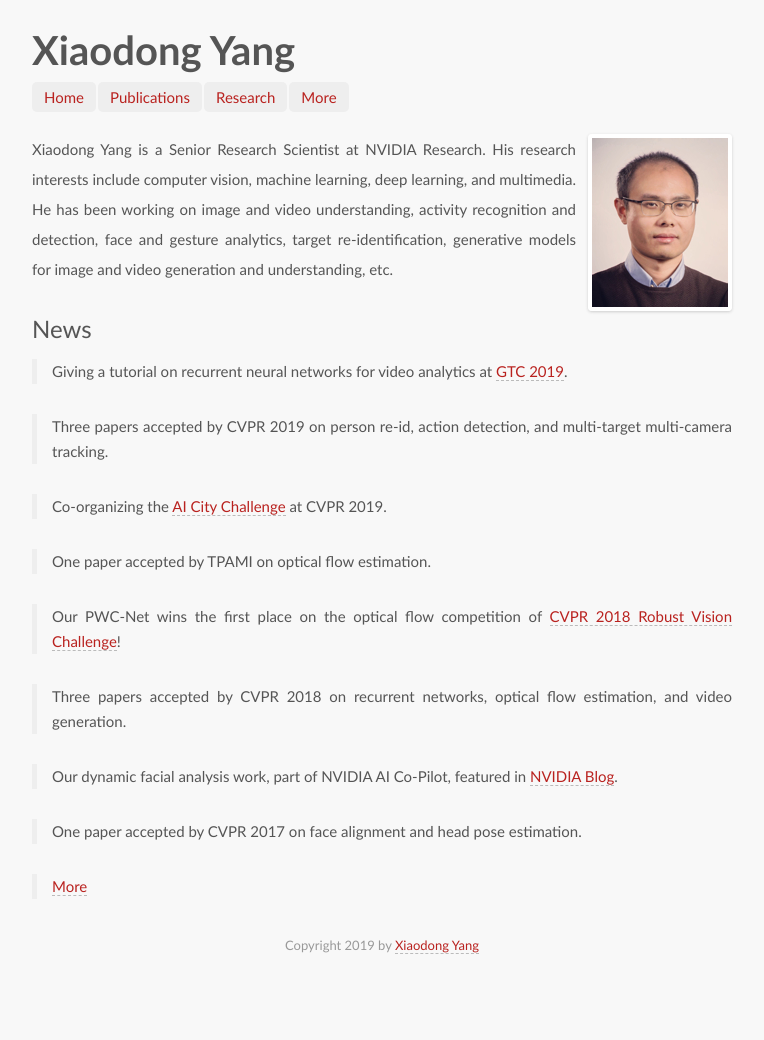
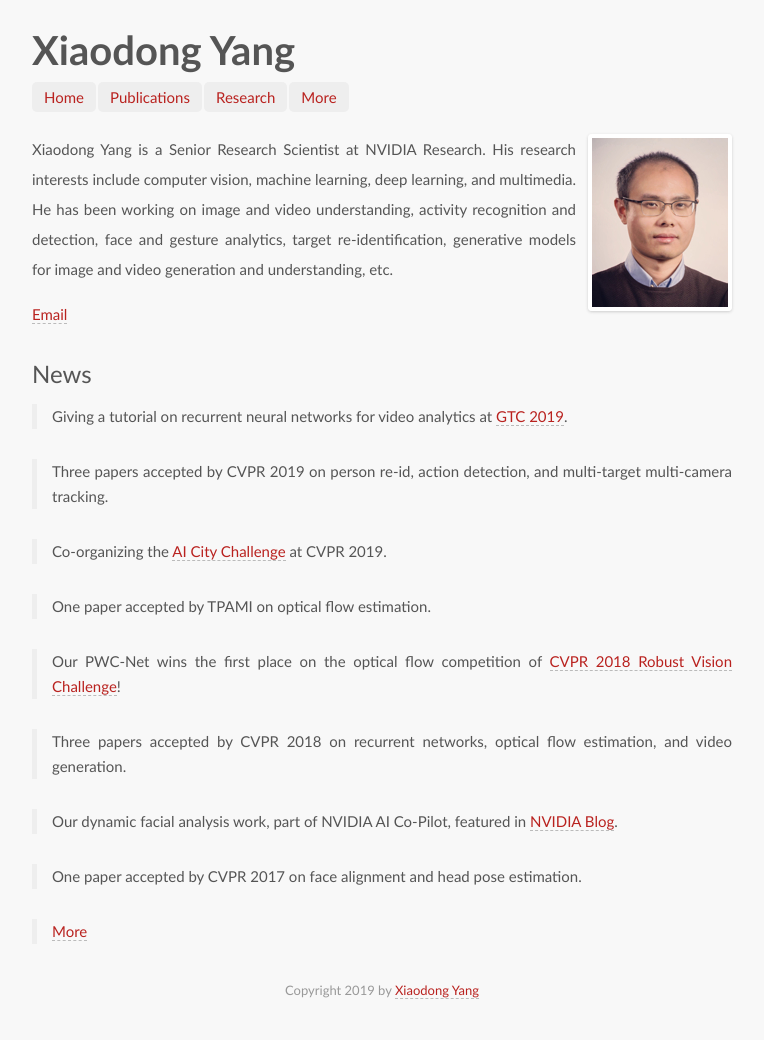
Before and after one commit to xiaodongyang/xiaodongyang.github.io, a Jekyll site: the page built from index.md, in a window 1280 px wide. Shown: the whole page, without its empty margins (258-1022 px from the left). Built offline with Jekyll 4.4.1, drawn with Linux system fonts in a browser that asks for light colours; some web fonts are replaced; before the commit the page ends 995 px from its top, so only the background shows below that.

Commit message:
Update index.md

```diff
--- a/index.md
+++ b/index.md
@@ -4,6 +4,8 @@ avatar: yes
 ---
 
 Xiaodong Yang is a Senior Research Scientist at NVIDIA Research. His research interests include computer vision, machine learning, deep learning, and multimedia. He has been working on image and video understanding, activity recognition and detection, face and gesture analytics, target re-identification, generative models for image and video generation and understanding, etc.
+
+[Email](mailto:xiaodongy@nvidia.com)
 
 ## News
 
```
